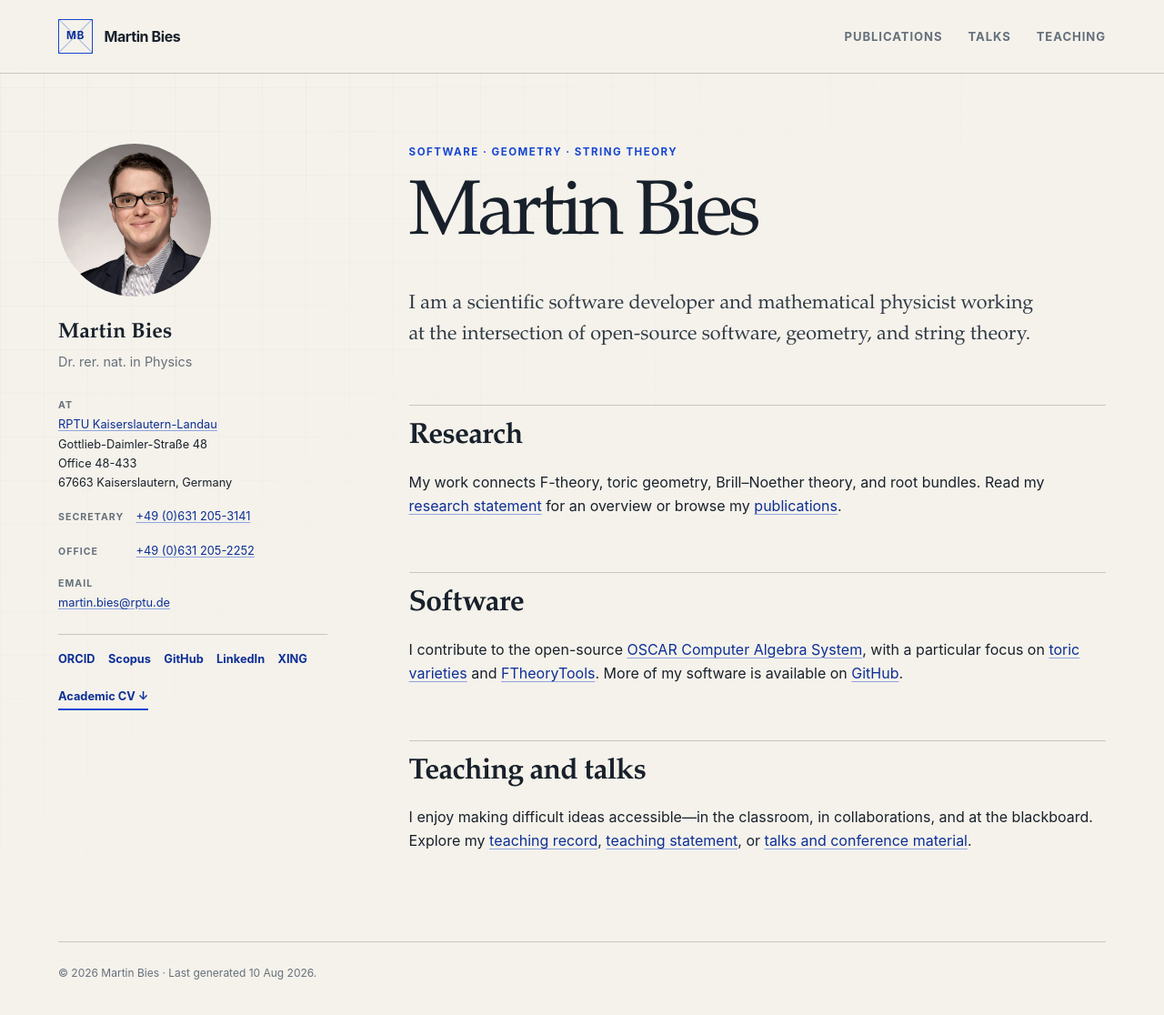
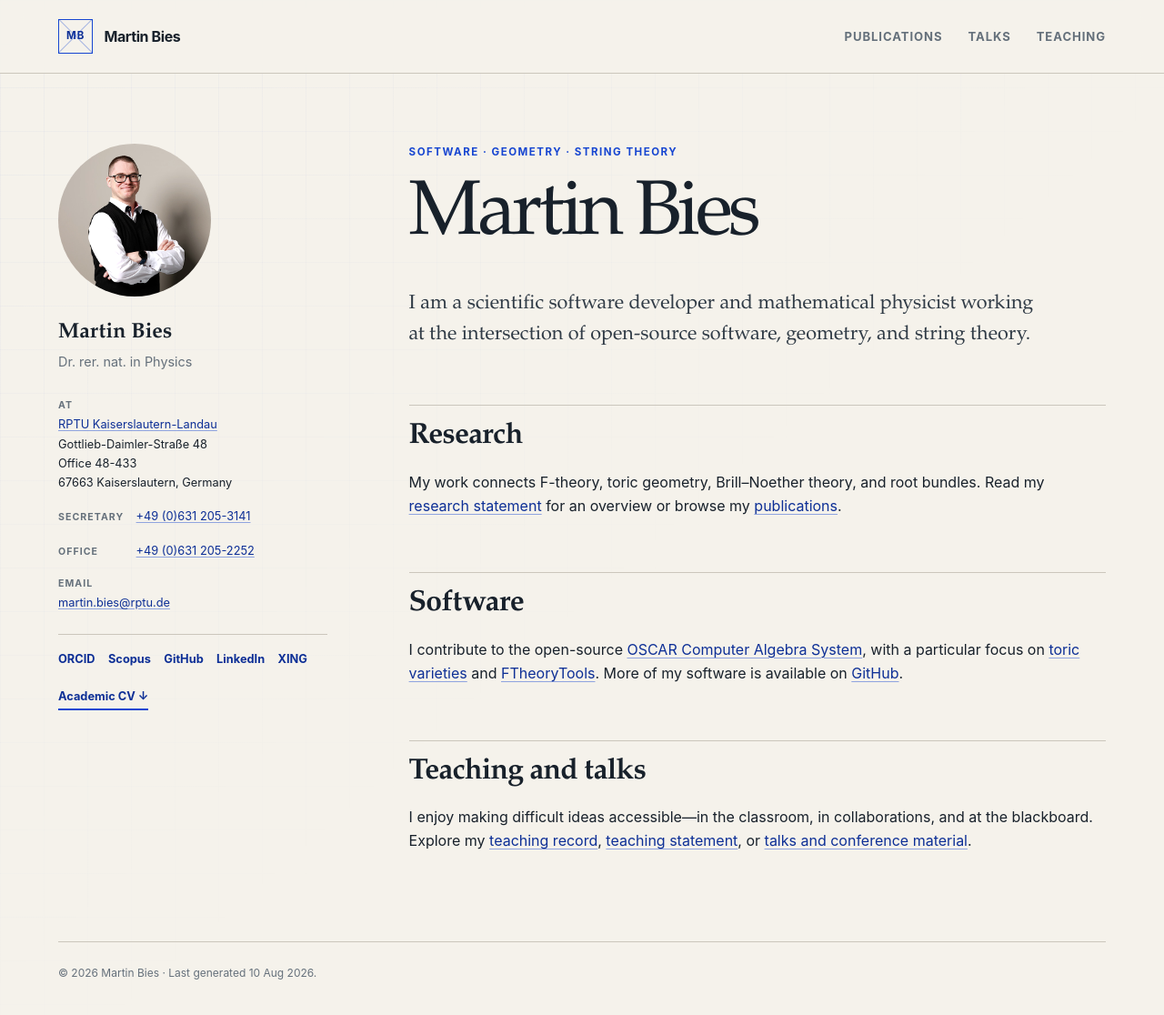
Before and after one commit to MartinBies/MartinBies.github.io, a Jekyll site: the page built from index.md, in a window 1280 px wide and 1119 px high. Shown: the top 1116 px of the window at 91% size. Built offline with Jekyll 4.4.1, drawn with Linux system fonts in a browser that asks for light colours.

Commit message:
Update profile picture

```diff
--- a/_layouts/default.html
+++ b/_layouts/default.html
@@ -48,7 +48,7 @@
   <main id="main-content" class="page-shell">
     {% assign author = site.author %}
     <aside class="profile" aria-label="About {{ author.name }}">
-      <img class="profile__portrait" src="{{ '/Materials/Images/picture.jpg' | relative_url }}" width="2731" height="2448" alt="Portrait of {{ author.name }}" fetchpriority="high">
+      <img class="profile__portrait" src="{{ '/Materials/Images/picture.jpg' | relative_url }}" width="600" height="533" alt="Portrait of {{ author.name }}" fetchpriority="high">
       <div class="profile__identity">
         <p class="profile__name">{{ author.name }}</p>
         <p class="profile__role">{{ author.bio }}</p>
```
Also changed, not shown: Materials/Images/favicon.ico, Materials/Images/picture.jpg.
